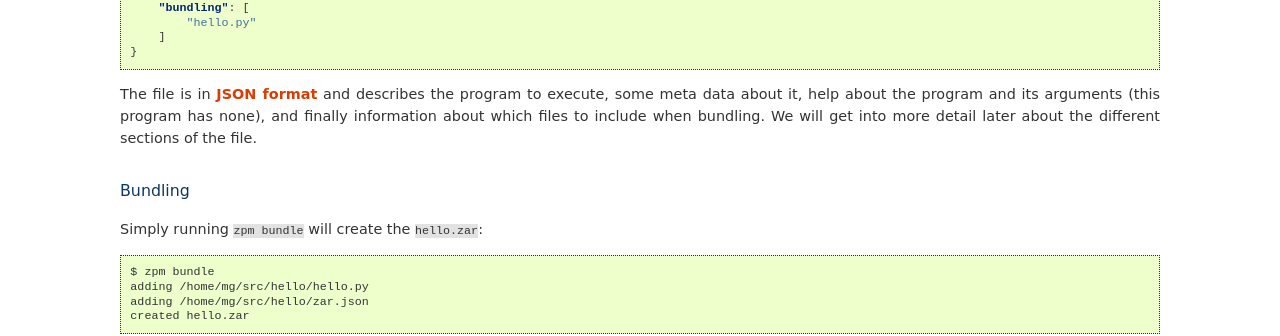
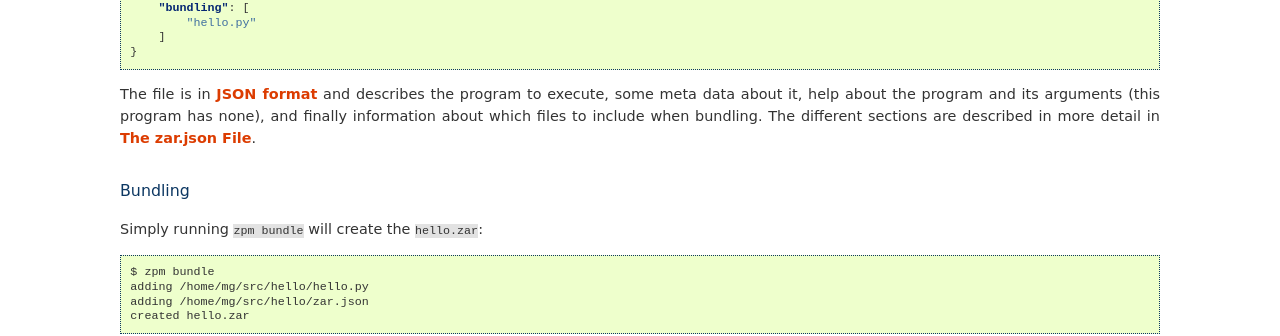
Before and after one commit to zerovm/zerovm-cli, a Sphinx documentation site: the page built from doc/intro.rst, in a window 1280 px wide. Shown: the part 983-1319 px from the top of the page. Built offline with Sphinx 7.4.7, drawn with Linux system fonts in a browser that asks for light colours.

Commit message:
doc: reference zar.json section from intro

```diff
--- a/doc/intro.rst
+++ b/doc/intro.rst
@@ -63,8 +63,8 @@ The ``zar.json`` file will look like this:
 The file is in `JSON format <json_>`_ and describes the program to
 execute, some meta data about it, help about the program and its
 arguments (this program has none), and finally information about which
-files to include when bundling. We will get into more detail later
-about the different sections of the file.
+files to include when bundling. The different sections are described
+in more detail in :ref:`zar-json`.
 
 
 Bundling
--- a/doc/zar-json.rst
+++ b/doc/zar-json.rst
@@ -1,3 +1,5 @@
+
+.. _zar-json:
 
 The ``zar.json`` File
 =====================
```
